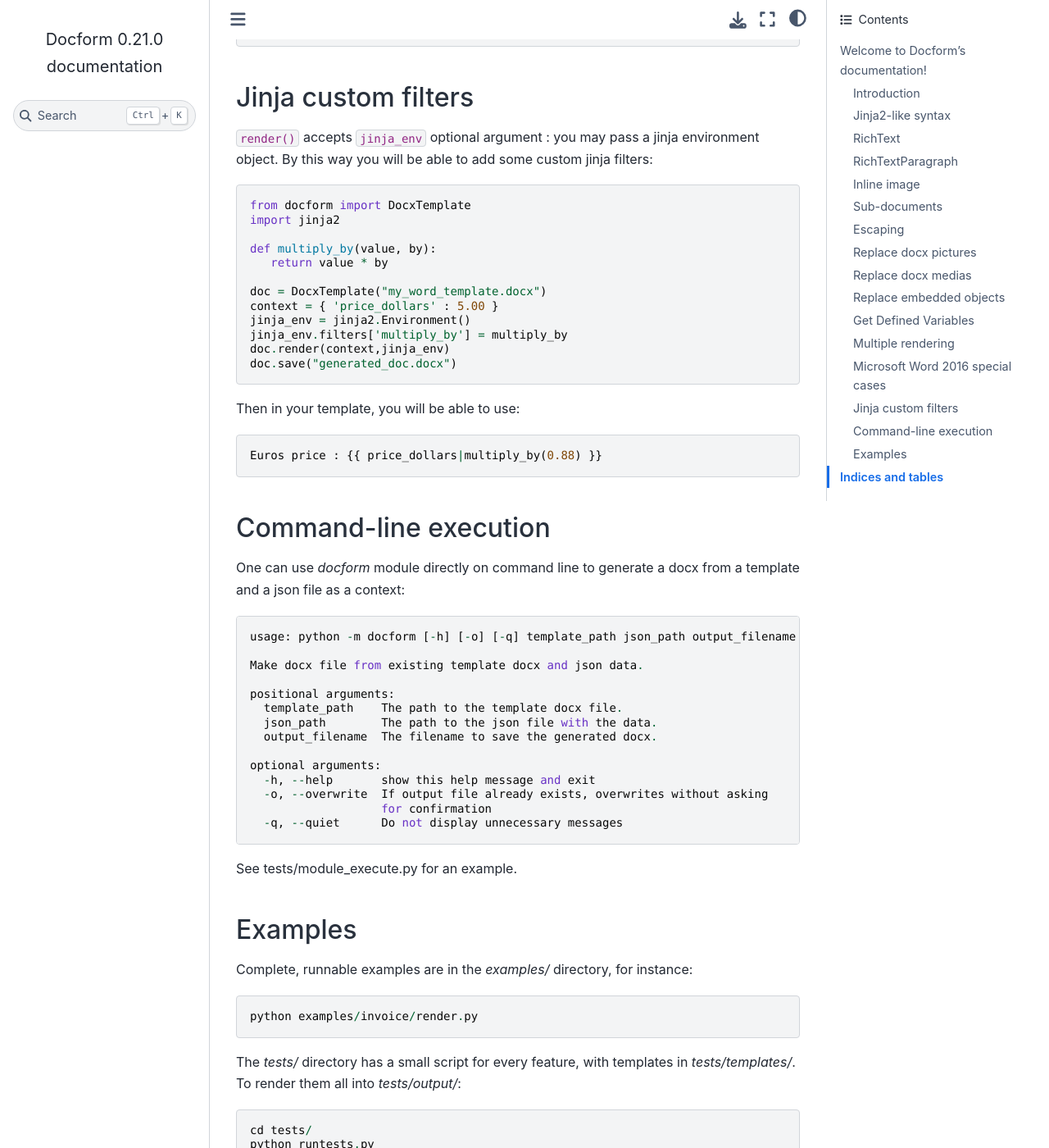
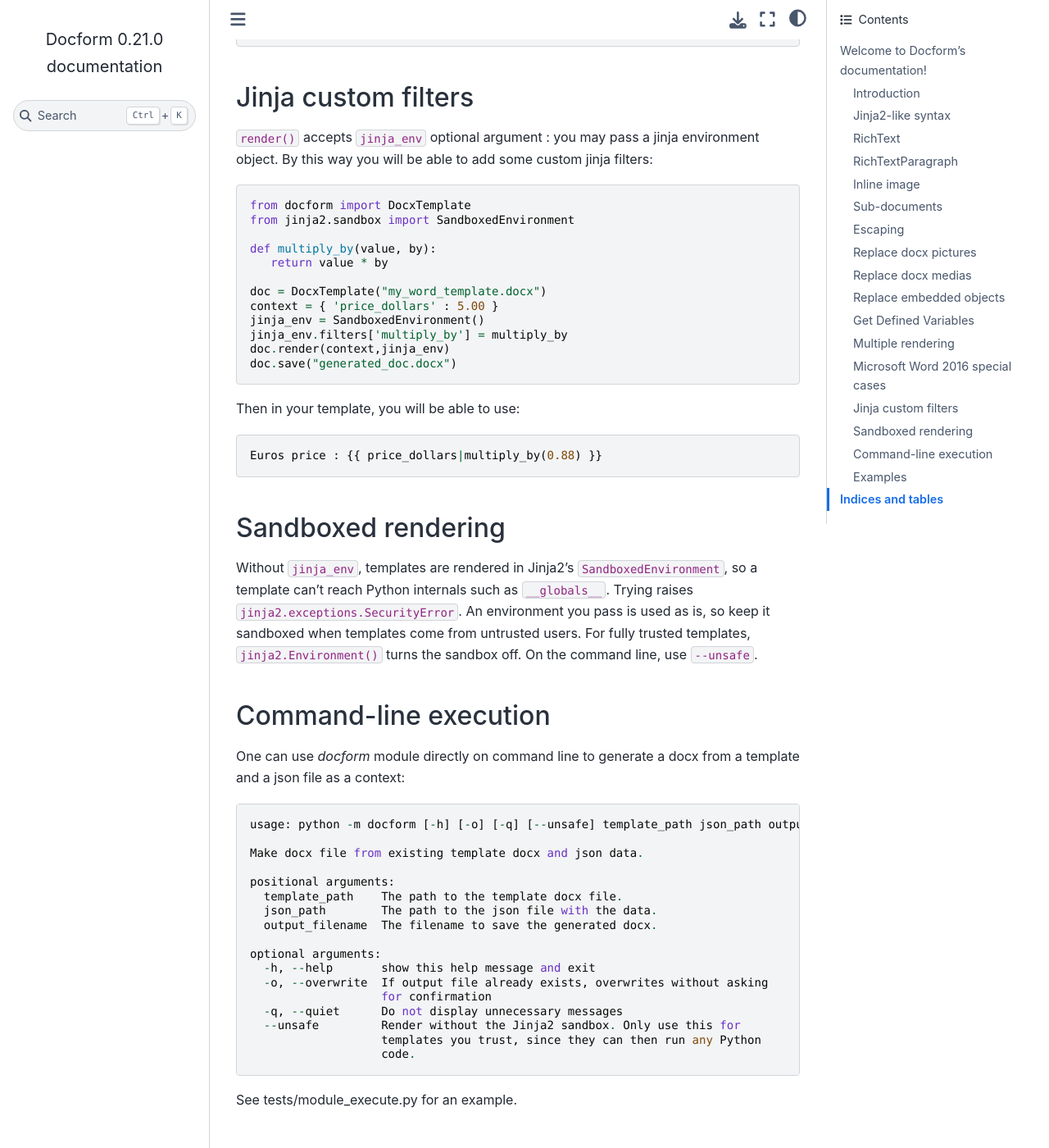
Before and after one commit to cvas22/docform, a Sphinx documentation site: the page built from docs/index.rst, in a window 1280 px wide and 1400 px high, scrolled down 11664 px. Shown: the whole window at 82% size. Built offline with Sphinx 7.4.7 and the Sphinx Book theme 1.1.4, drawn with Linux system fonts in a browser that asks for light colours.

Commit message:
Render templates in a sandbox by default
Without a jinja_env, every render path now uses Jinja2's
SandboxedEnvironment, so a template can't reach Python internals like
__globals__ and run code. An environment passed by the caller is still
used as is, so jinja2.Environment() opts out for trusted templates. The
CLI gets an --unsafe flag for the same thing.

Fixes #154

```diff
--- a/CHANGES.rst
+++ b/CHANGES.rst
@@ -3,6 +3,9 @@ Unreleased
 
 - Preserve tabs and line breaks between the characters of an escaped delimiter in Word templates.
 - Allow ``%`` and ``}`` inside ``{%p %}``, ``{%tr %}``, ``{%tc %}`` and ``{%r %}`` expressions.
+- Render templates in Jinja2's ``SandboxedEnvironment`` by default, so a template can't reach
+  Python internals. A ``jinja_env`` you pass is still used as is. Pass ``jinja2.Environment()``,
+  or ``--unsafe`` on the command line, to render trusted templates without the sandbox.
 
 0.21.0 (2026-11-15)
 -------------------
--- a/docs/index.rst
+++ b/docs/index.rst
@@ -448,14 +448,14 @@ Jinja custom filters
 By this way you will be able to add some custom jinja filters::
 
     from docform import DocxTemplate
-    import jinja2
+    from jinja2.sandbox import SandboxedEnvironment
 
     def multiply_by(value, by):
        return value * by
 
     doc = DocxTemplate("my_word_template.docx")
     context = { 'price_dollars' : 5.00 }
-    jinja_env = jinja2.Environment()
+    jinja_env = SandboxedEnvironment()
     jinja_env.filters['multiply_by'] = multiply_by
     doc.render(context,jinja_env)
     doc.save("generated_doc.docx")
@@ -464,13 +464,22 @@ Then in your template, you will be able to use::
 
     Euros price : {{ price_dollars|multiply_by(0.88) }}
 
+Sandboxed rendering
+-------------------
+
+Without ``jinja_env``, templates are rendered in Jinja2's ``SandboxedEnvironment``, so a template
+can't reach Python internals such as ``__globals__``. Trying raises ``jinja2.exceptions.SecurityError``.
+An environment you pass is used as is, so keep it sandboxed when templates come from untrusted users.
+For fully trusted templates, ``jinja2.Environment()`` turns the sandbox off. On the command line,
+use ``--unsafe``.
+
 
 Command-line execution
 ----------------------
 
 One can use `docform` module directly on command line to generate a docx from a template and a json file as a context::
 
-   usage: python -m docform [-h] [-o] [-q] template_path json_path output_filename
+   usage: python -m docform [-h] [-o] [-q] [--unsafe] template_path json_path output_filename
 
    Make docx file from existing template docx and json data.
 
@@ -484,6 +493,9 @@ One can use `docform` module directly on command line to generate a docx from a
      -o, --overwrite  If output file already exists, overwrites without asking
                       for confirmation
      -q, --quiet      Do not display unnecessary messages
+     --unsafe         Render without the Jinja2 sandbox. Only use this for
+                      templates you trust, since they can then run any Python
+                      code.
 
 
 See tests/module_execute.py for an example.
```
Also changed, not shown: README.md (+9 -3 lines), ROADMAP.md (+0 -1 lines), SECURITY.md (+4 -2 lines), 4 other files.
